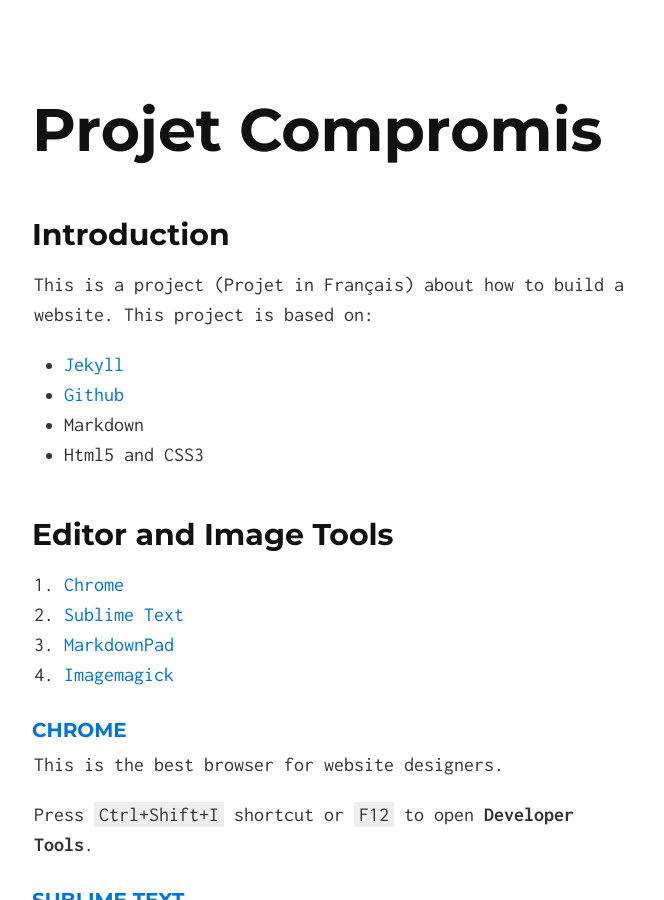
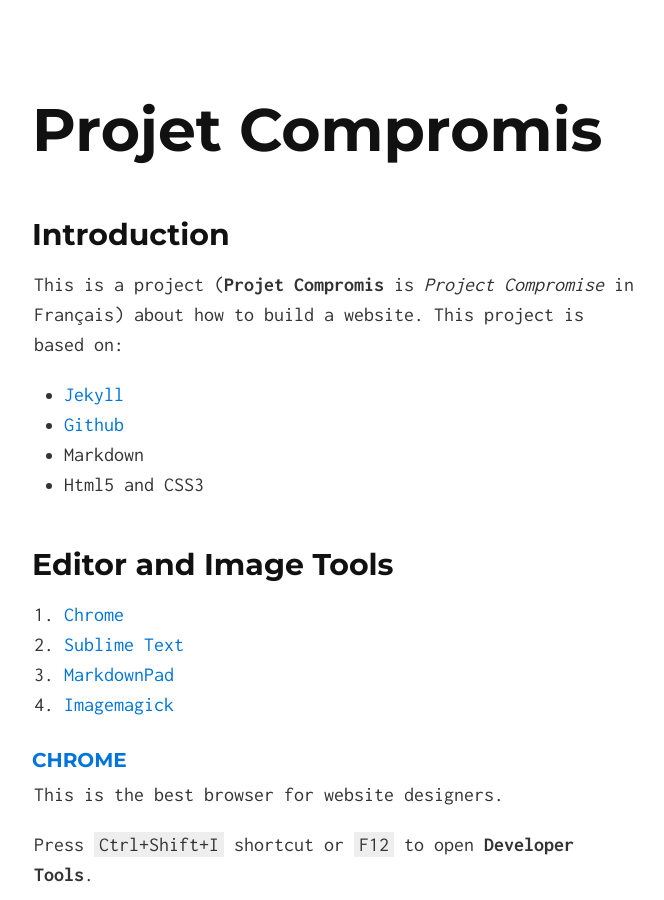
Before and after one commit to quxiaofeng/projetcompromis, a Jekyll site: the page built from index.html, in a window 1280 px wide and 900 px high. Shown: the whole window, without its empty margins (306-970 px from the left). Built offline with Jekyll 4.4.1, drawn with Linux system fonts in a browser that asks for light colours; Markdown is read by kramdown in place of the engine named in the settings.

Commit message:
Revise explaination of title
Signed-off-by: Xiaofeng QU <xiaofeng.qu.hk@ieee.org>

```diff
--- a/_includes/index.md
+++ b/_includes/index.md
@@ -1,7 +1,7 @@
 Introduction
 -------
 
-This is a project (Projet in Français) about how to build a website.
+This is a project (**Projet Compromis** is *Project Compromise* in Français) about how to build a website.
 This project is based on:
 
 + [Jekyll](http://jekyllrb.com/)
```
